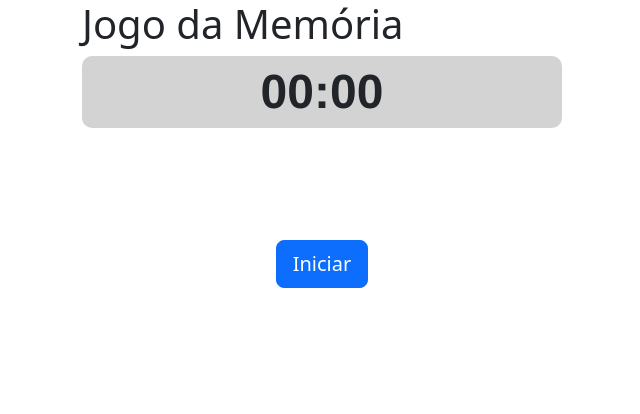
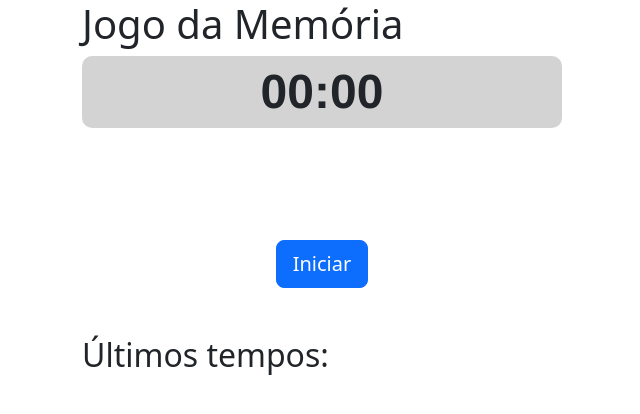
Before and after one commit to Henriquemcc/Desenvolvimento_de_Interfaces_Web, a plain HTML site: page Jogo da memoria em JavaScript/index.html in a window 1280 px wide. Shown: the whole page, without its empty margins (0-640 px from the left). Drawn offline with nearby package versions, Linux system fonts and the light colour scheme.

Commit message:
Aula: 'Mão na Massa - Jogo da memória em JavaScript': Vídeo: 1:13:53

```diff
--- a/Jogo da memoria em JavaScript/index.html
+++ b/Jogo da memoria em JavaScript/index.html
@@ -151,11 +151,24 @@
             </div>
             <!-- Área onde ficarão as cartas: Fim -->
 
+            <!-- Área onde ficará o botão de inicio: Inicio -->
             <div id="rodape" class="row">
                 <div class="col">
                     <button id="btInicio" type="button" class="btn btn-primary btn-lg">Iniciar</button>
                 </div>
             </div>
+            <!-- Área onde ficará o botão de inicio: Fim -->
+
+            <!-- Área onde ficará a pontuação do jogador: Inicio -->
+            <div class="row mt-5">
+                <div class="col">
+                    <h2>Últimos tempos:</h2>
+                    <ul id="escores"></ul>
+                </div>
+            </div>
+            <!-- Área onde ficará a pontuação do jogador: Fim -->
+
+
 
         </div>
         <!-- Área do Jogo da Memória: Fim -->
```
